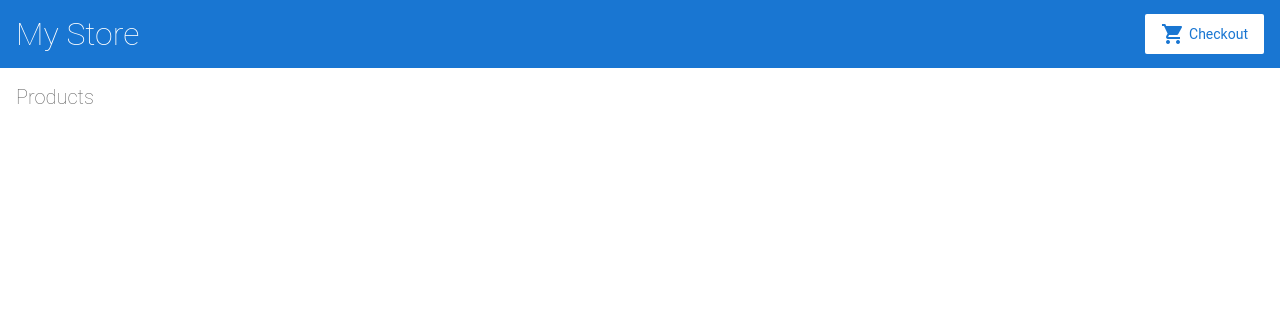
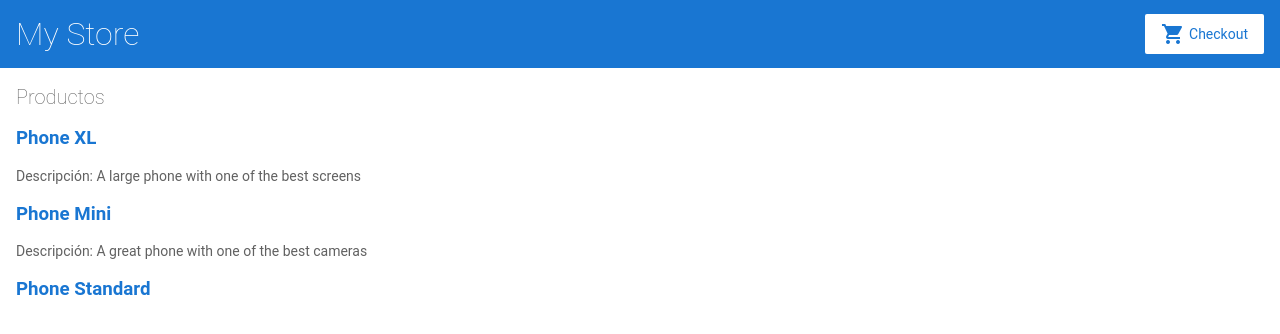
Before and after one commit to jesuszed/angular-fs1, an Angular app: page / in a window 1280 px wide. Shown: the top 334 px of the page. Built offline with nearby package versions, Linux system fonts and the light colour scheme.

Commit message:
1 file modified

```diff
--- a/src/app/product-list/product-list.component.html
+++ b/src/app/product-list/product-list.component.html
@@ -1,5 +1,17 @@
-<h2>Products</h2>
+<h2>Productos</h2>
+<div *ngFor="let product of products">
 
+	<h3>
+		<a [title]="product.name + ' details'">
+			{{ product.name }}
+		</a>
+	</h3>
+
+	<p *ngIf="product.description">
+		Descripción: {{ product.description }}
+	</p>
+
+</div>
 
 <!--
 Copyright Google LLC. All Rights Reserved.
```
